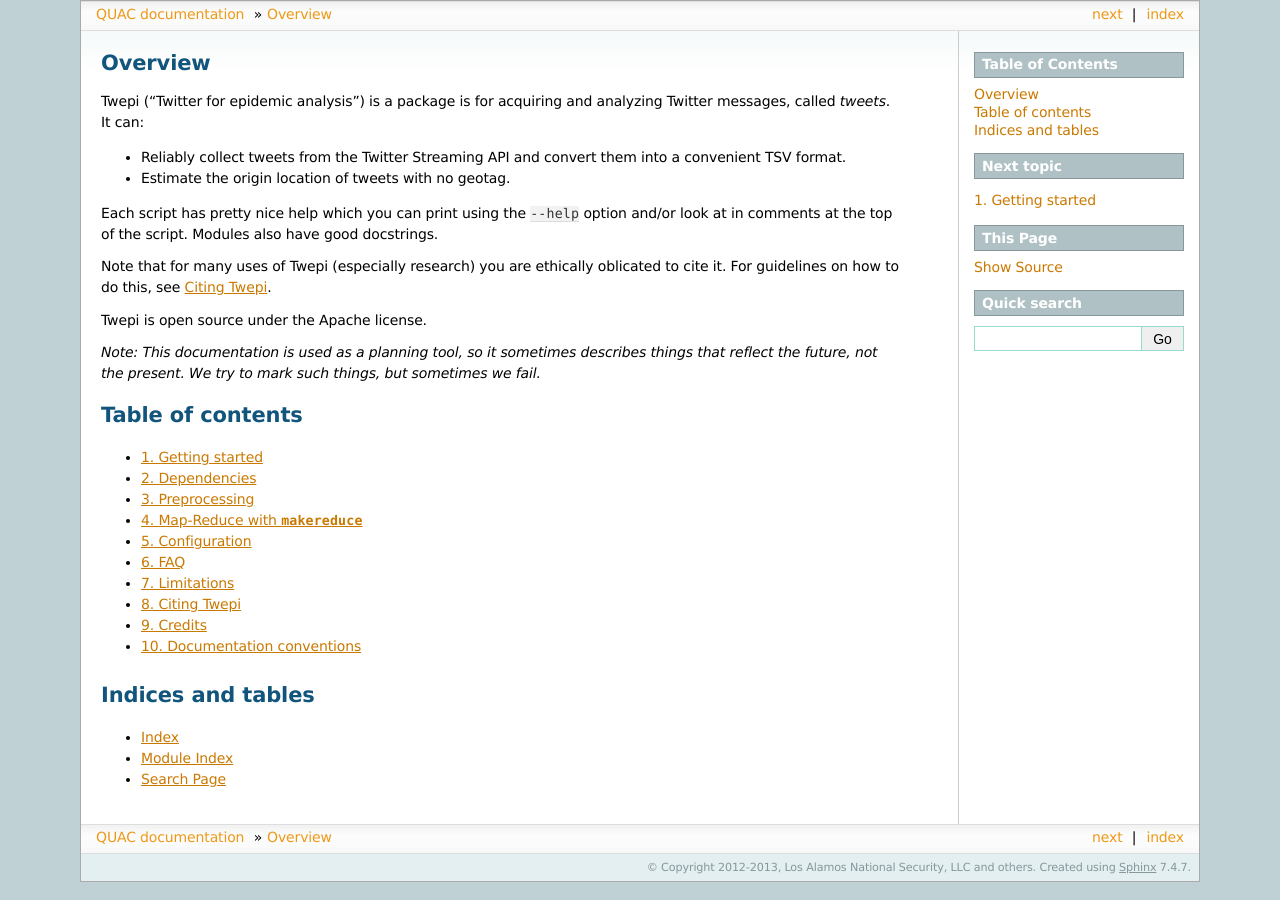
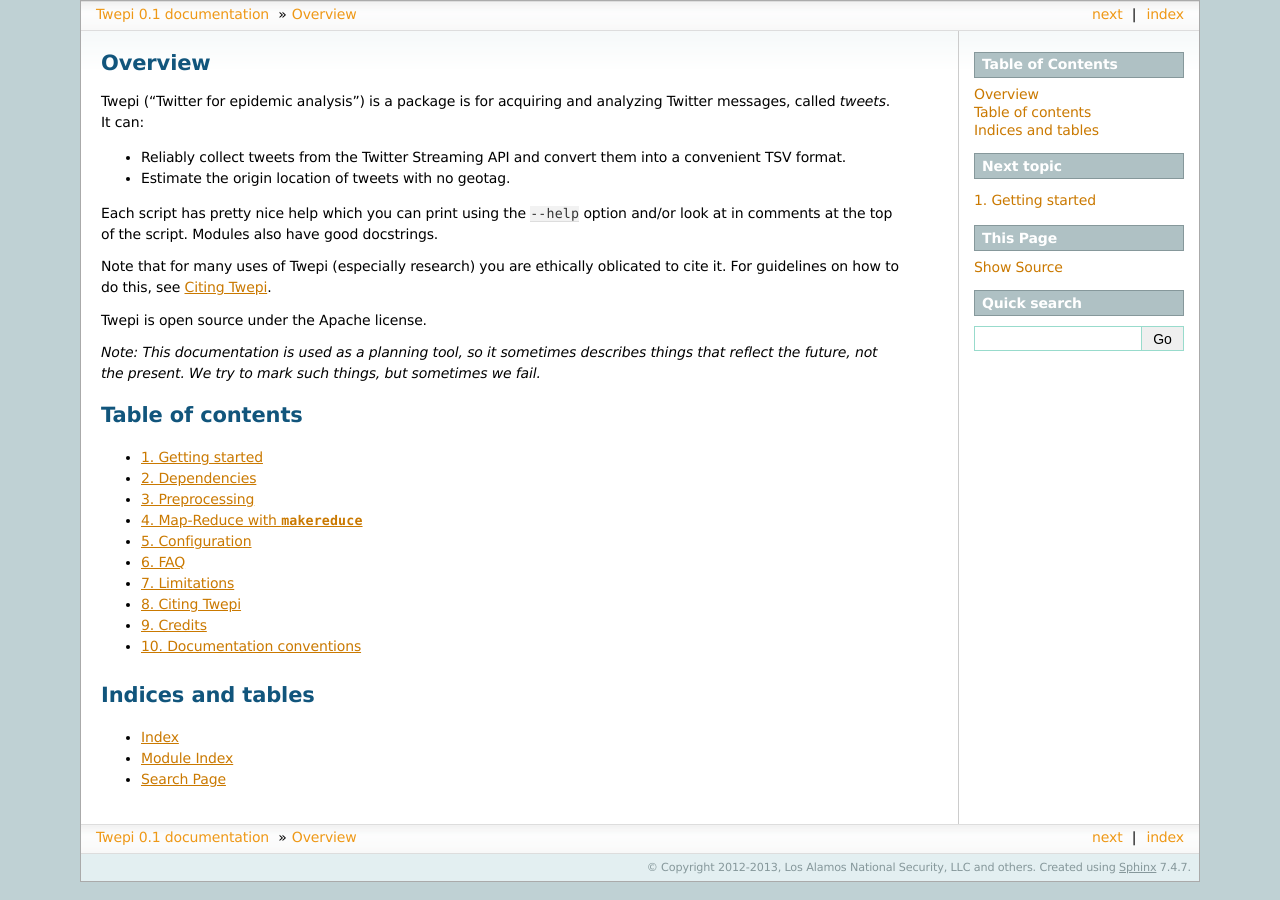
Before and after one commit to reidpr/quac, a Sphinx documentation site: the page built from sphinx/index.rst, in a window 1280 px wide. Built offline with Sphinx 7.4.7, drawn with Linux system fonts in a browser that asks for light colours; formulas are drawn with MathJax 3.

Commit message:
title docs with commit hash

```diff
--- a/sphinx/conf.py
+++ b/sphinx/conf.py
@@ -103,7 +103,9 @@
 
 # The name for this set of Sphinx documents.  If None, it defaults to
 # "<project> v<release> documentation".
-html_title = "QUAC documentation"
+#
+# NOTE: This is set using -D in the Makefile to get the git commit hash.
+#html_title = None
 
 # A shorter title for the navigation bar.  Default is the same as html_title.
 #html_short_title = None
```
Also changed, not shown: 1 other file.
